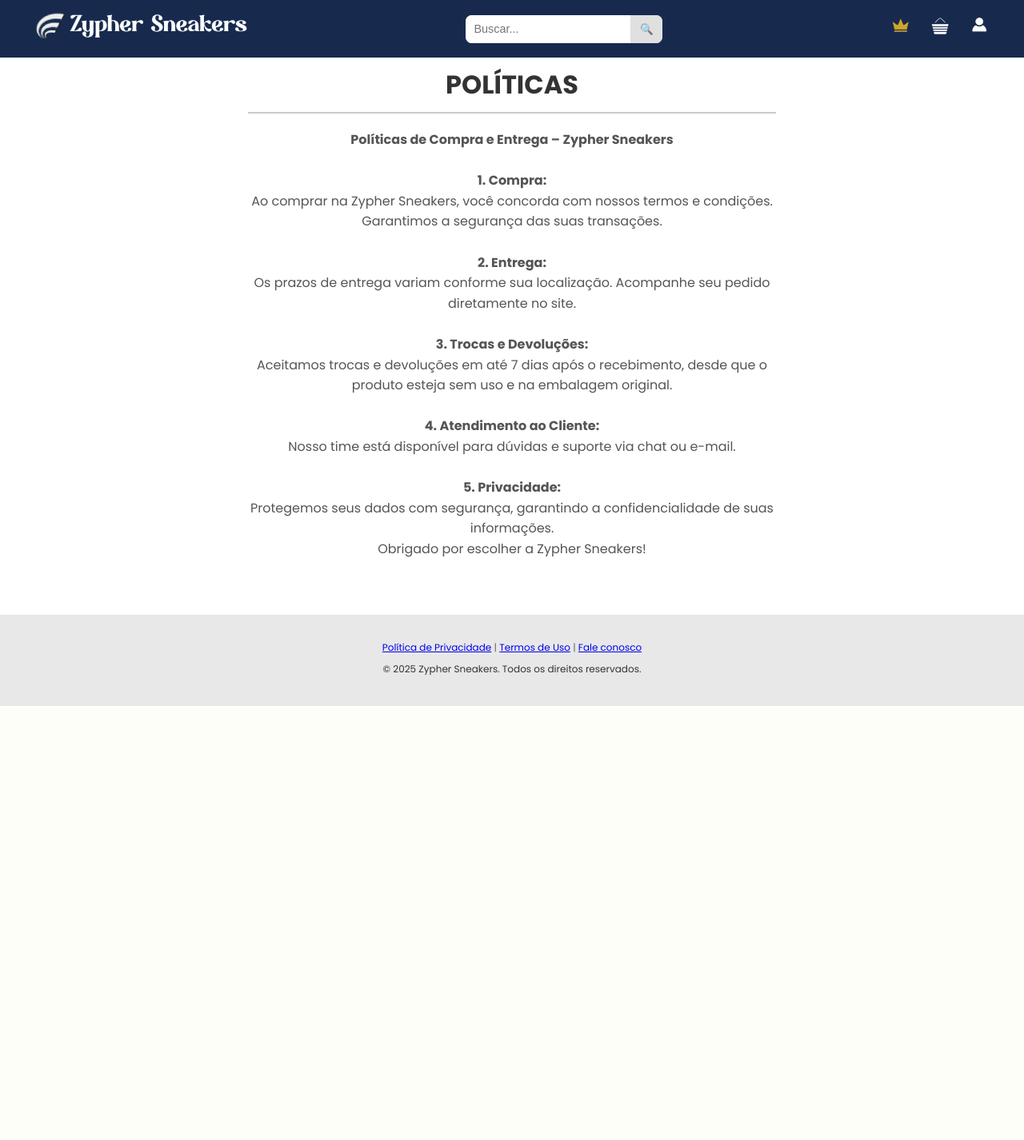
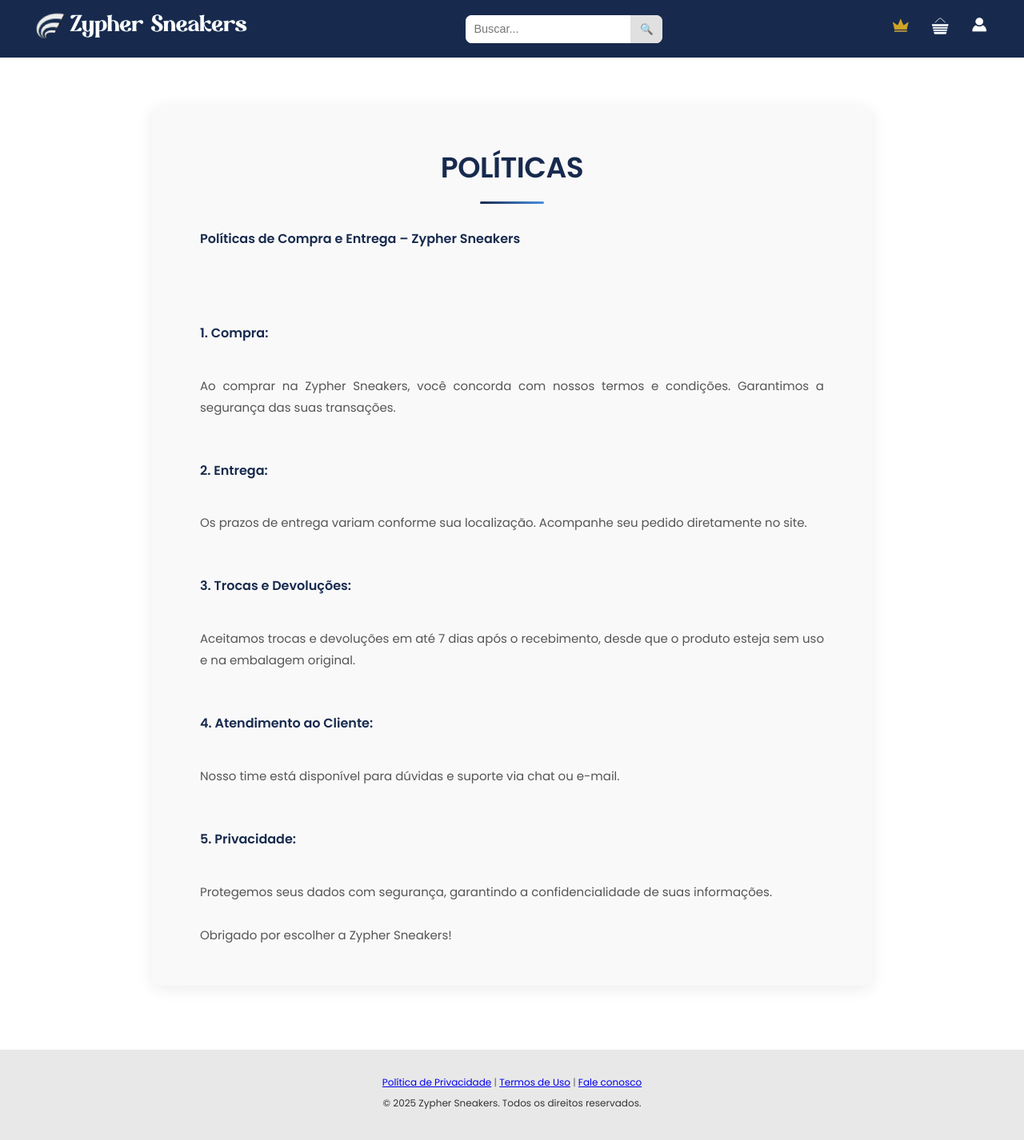
Before and after one commit to emanuelle-souza/ZYPHER, a PHP site: page /VIEWS/Politicas.php in a window 1280 px wide. Shown: the whole page at 80% size. Before the commit the page ends 883 px from the top, so only its background shows below. Run offline with PHP 8.4, Linux system fonts and the light colour scheme.

Commit message:
politicas
atualizei

```diff
--- a/CSS/Politica.css
+++ b/CSS/Politica.css
@@ -84,7 +84,6 @@ footer p {
     height: 16px;
 }
 
-
 .icones img {
     width: 30px;
     height: 30px;
@@ -97,33 +96,53 @@ footer p {
     transform: scale(1.1);
 }
 
-    /* Conteúdo principal */
+/* Conteúdo principal - Políticas */
 .politicas {
-        max-width: 700px;
-        margin: 50px auto; /* Centraliza horizontalmente */
-        text-align: center;
+    max-width: 900px;
+    margin: 60px auto 80px;
     font-family: 'Poppins', sans-serif;
-        color: #555;
-        padding: 20px;
-        margin-top: -10px; /* Espaço acima do conteúdo */
+    color: #444;
+    padding: 50px 60px;
+    background-color: #f9f9f9;
+    border-radius: 12px;
+    box-shadow: 0 4px 20px rgba(0, 0, 0, 0.08);
 }
 
-      .politicas h1 { /* Título */
-        font-size: 32px;
-        margin-bottom: 20px;
-        color: #333;
+.politicas h1 {
+    font-size: 36px;
+    margin-bottom: 30px;
+    color: #172A4E;
+    text-align: center;
+    font-weight: 600;
+    letter-spacing: -0.5px;
 }
 
-      .politicas h1::after { /* Linha abaixo do título */
-        content: ""; /* Cria uma linha */
-        display: block; /* Faz a linha ocupar toda a largura do elemento pai */
-        width: 100%;
-        height: 2px;
-        background-color: #ccc; /* cor da linha */
-        margin-top: 10px;
+.politicas h1::after {
+    content: "";
+    display: block;
+    width: 80px;
+    height: 3px;
+    background: linear-gradient(90deg, #172A4E, #4a90e2);
+    margin: 15px auto 0;
+    border-radius: 2px;
 }
 
 .politicas p {
+    font-size: 15px;
+    line-height: 1.8;
+    text-align: justify;
+    color: #555;
+}
+
+.politicas p strong {
+    color: #172A4E;
+    font-weight: 600;
+    display: block;
+    margin-top: 25px;
+    margin-bottom: 10px;
     font-size: 16px;
-        line-height: 1.6;
 }
+
+.politicas p strong:first-child {
+    margin-top: 0;
+}
--- a/VIEWS/Politicas.php
+++ b/VIEWS/Politicas.php
@@ -38,26 +38,31 @@
     <section class="politicas">
         <h1>POLÍTICAS</h1>
         <p>
-          <strong>Políticas de Compra e Entrega – Zypher Sneakers</strong><br><br> <!--o Strong destaca algo-->
+          <strong>Políticas de Compra e Entrega – Zypher Sneakers</strong><br><br>
+
           <strong>1. Compra:</strong><br>
           Ao comprar na Zypher Sneakers, você concorda com nossos termos e condições. Garantimos a segurança das suas transações.<br><br>
+
           <strong>2. Entrega:</strong><br>
           Os prazos de entrega variam conforme sua localização. Acompanhe seu pedido diretamente no site.<br><br>
+
           <strong>3. Trocas e Devoluções:</strong><br>
           Aceitamos trocas e devoluções em até 7 dias após o recebimento, desde que o produto esteja sem uso e na embalagem original.<br><br>
+
           <strong>4. Atendimento ao Cliente:</strong><br>
           Nosso time está disponível para dúvidas e suporte via chat ou e-mail.<br><br>
+
           <strong>5. Privacidade:</strong><br>
-          Protegemos seus dados com segurança, garantindo a confidencialidade de suas informações.<br>
+          Protegemos seus dados com segurança, garantindo a confidencialidade de suas informações.<br><br>
+
           Obrigado por escolher a Zypher Sneakers!
         </p>
       </section>
 
-         <!--RODAPÉ-->
-   <!-- Footer -->
+    <!--RODAPÉ-->
     <footer>
         <a href="/zypher/VIEWS/Politicas.php">Política de Privacidade</a> |
-          <a href="/zypher/VIEWS/Termos.php">Termos de Uso</a> |
+        <a href="/zypher/VIEWS/Termos.php">Termos de Uso</a> |
         <a href="/zypher/VIEWS/FaleConosco.php">Fale conosco</a>
         <p>&copy; 2025 Zypher Sneakers. Todos os direitos reservados.</p>
     </footer>
--- a/VIEWS/Termos.php
+++ b/VIEWS/Termos.php
@@ -4,7 +4,7 @@
   <meta charset="UTF-8" />
   <meta name="viewport" content="width=device-width, initial-scale=1.0" />
   <title>Termos de Uso - Zypher Sneakers</title>
-  <link rel="stylesheet" href="/zypher/CSS/TermosDeUso.css" />
+  <link rel="stylesheet" href="/zypher/CSS/Termos.css" />
 </head>
 <body>
      <header>
```
Lines whose indentation alone changed are shown as unchanged.
